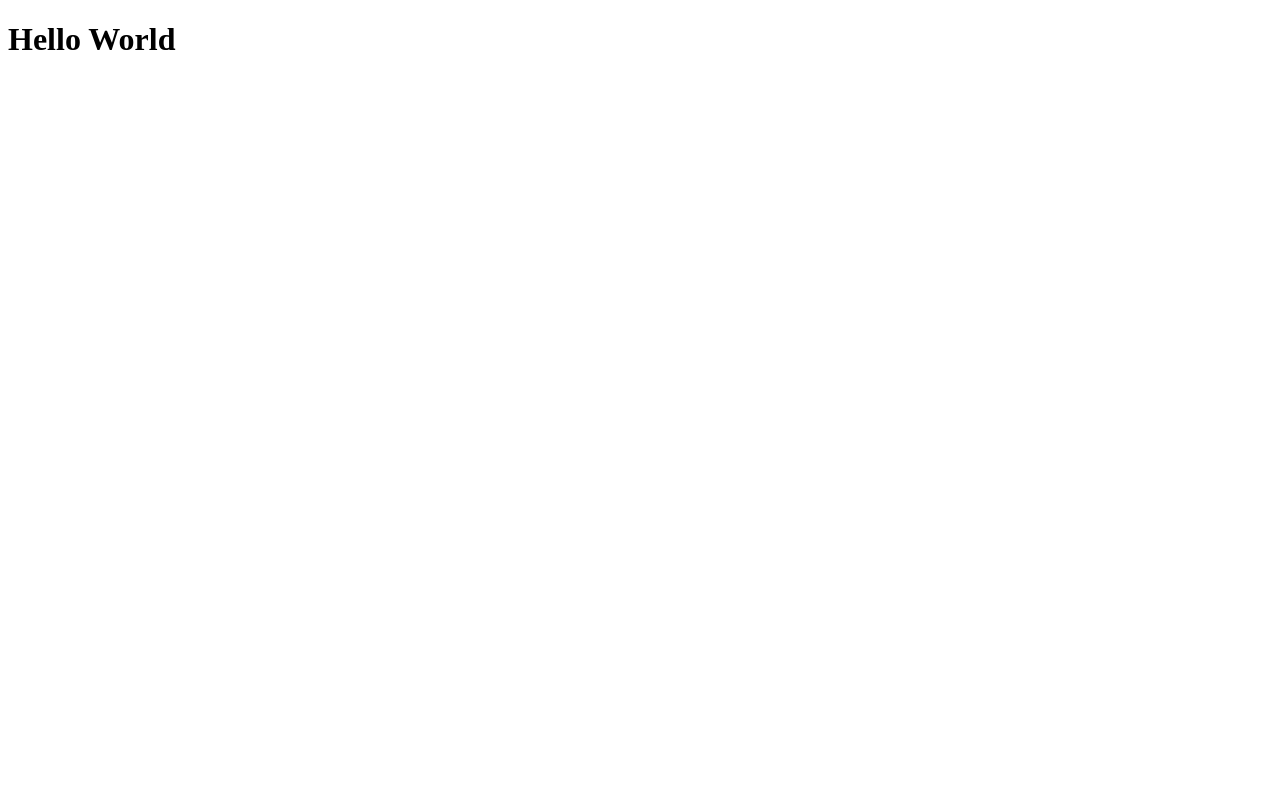
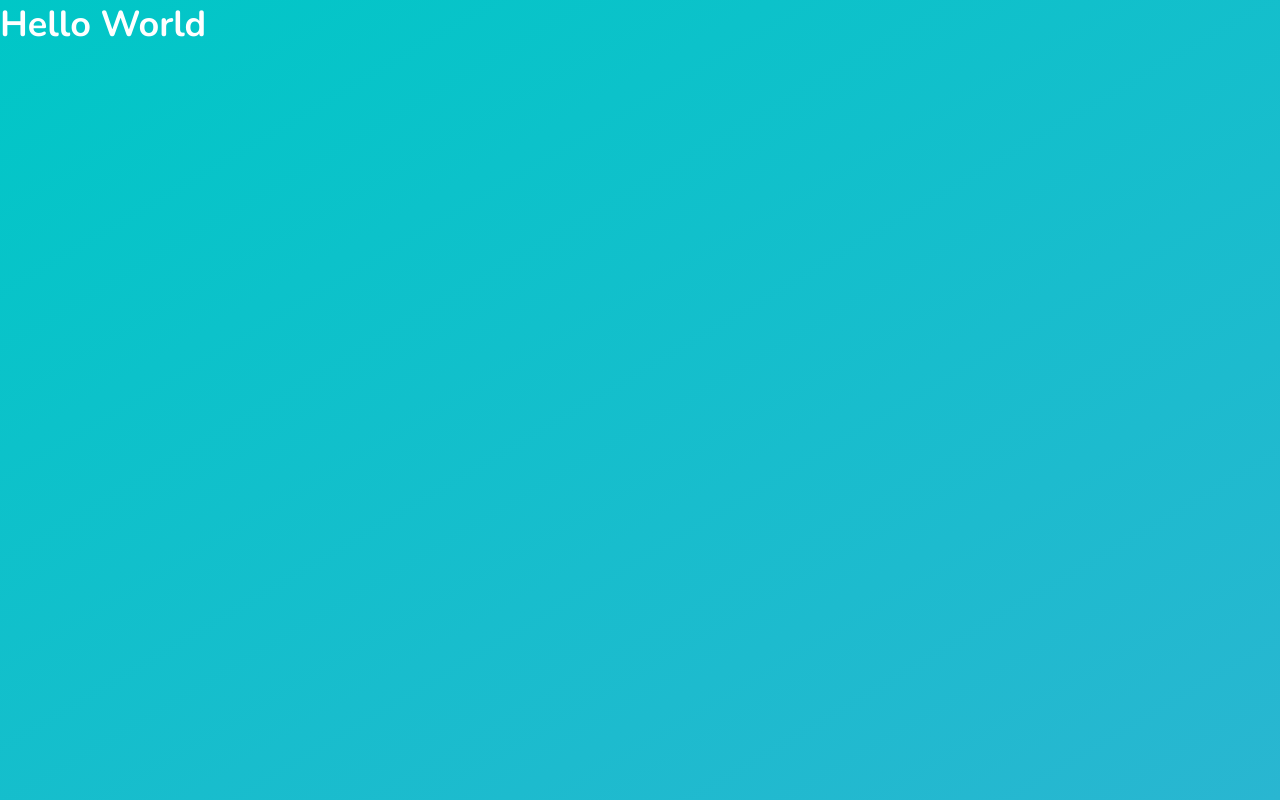
Before and after one commit to HigorMoroni/happy-web, a React (Create React App) app: page / in a window 1280 px wide. Built offline with nearby package versions, Linux system fonts and the light colour scheme.

Commit message:
Criando a landing page

```diff
--- a/public/index.html
+++ b/public/index.html
@@ -3,6 +3,8 @@
   <head>
     <meta charset="utf-8" />
     <meta name="viewport" content="width=device-width, initial-scale=1" />
+    <link rel="preconnect" href="https://fonts.gstatic.com">
+    <link href="https://fonts.googleapis.com/css2?family=Nunito:wght@600;700;800&display=swap" rel="stylesheet">
     <title>Happy</title>
   </head>
   <body>
--- a/src/App.tsx
+++ b/src/App.tsx
@@ -1,8 +1,11 @@
 import React from 'react';
+
+import './styles/global.css';
+import './styles/pages/landing.css';
 
 function App() {
   return (
-    <div className="App">
+    <div id="page-landing">
       <h1>Hello World</h1>
     </div>
   );
--- /dev/null
+++ b/src/styles/global.css
@@ -0,0 +1,14 @@
+* {
+  margin: 0;
+  padding: 0;
+  box-sizing: border-box;
+}
+
+body {
+  color: #FFF;
+  background: #ebf2f5;
+}
+
+body, input, button, textarea {
+  font: 600 18px Nunito, sans-serif;
+}
--- /dev/null
+++ b/src/styles/pages/landing.css
@@ -0,0 +1,5 @@
+#page-landing {
+  width: 100vw;
+  height: 100vh;
+  background: linear-gradient(329.54deg, #29B6D1 0%, #00C7C7 100%);
+}
```
Also changed, not shown: 1 other file (tests, documents, lock files or other folders).
